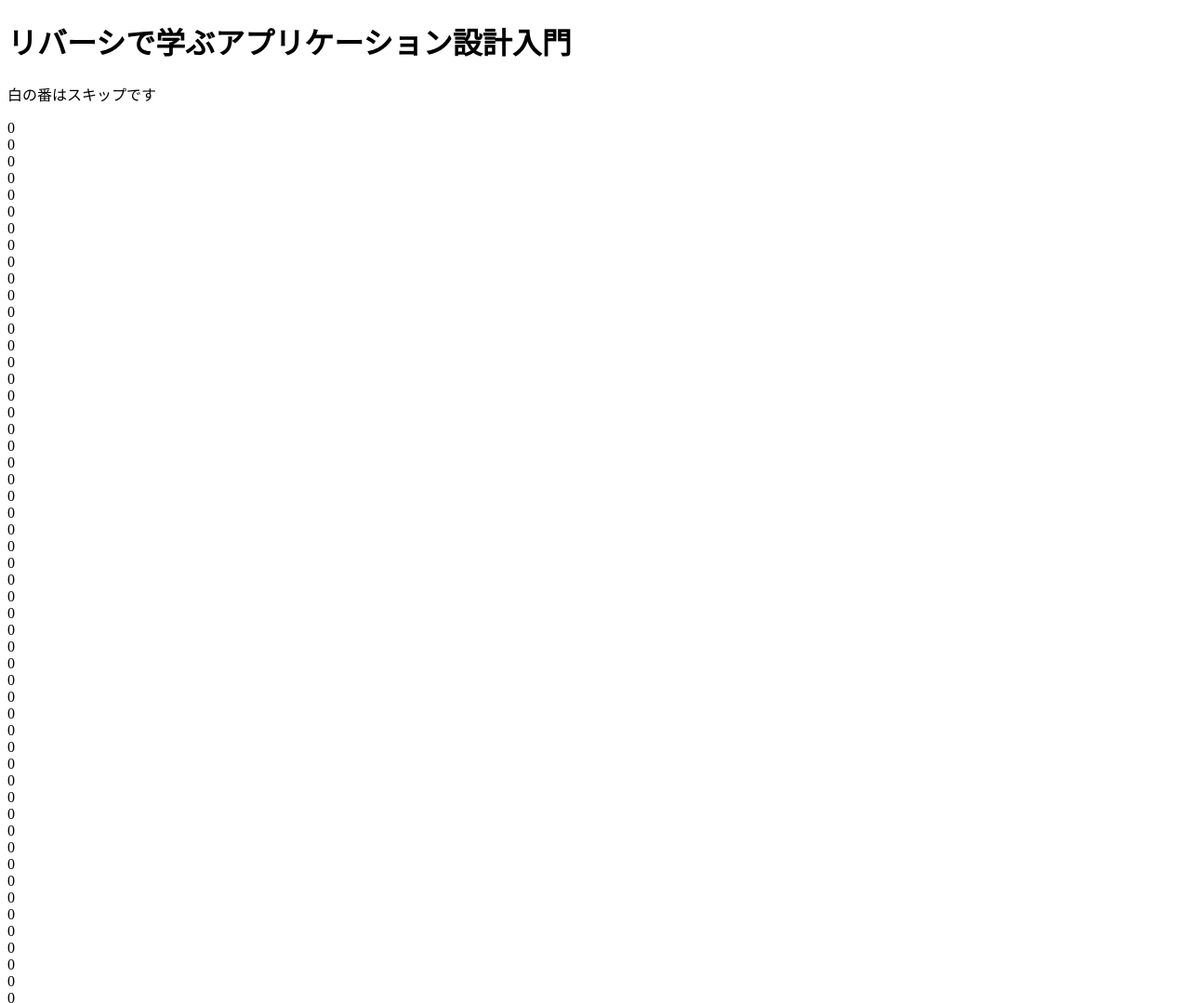
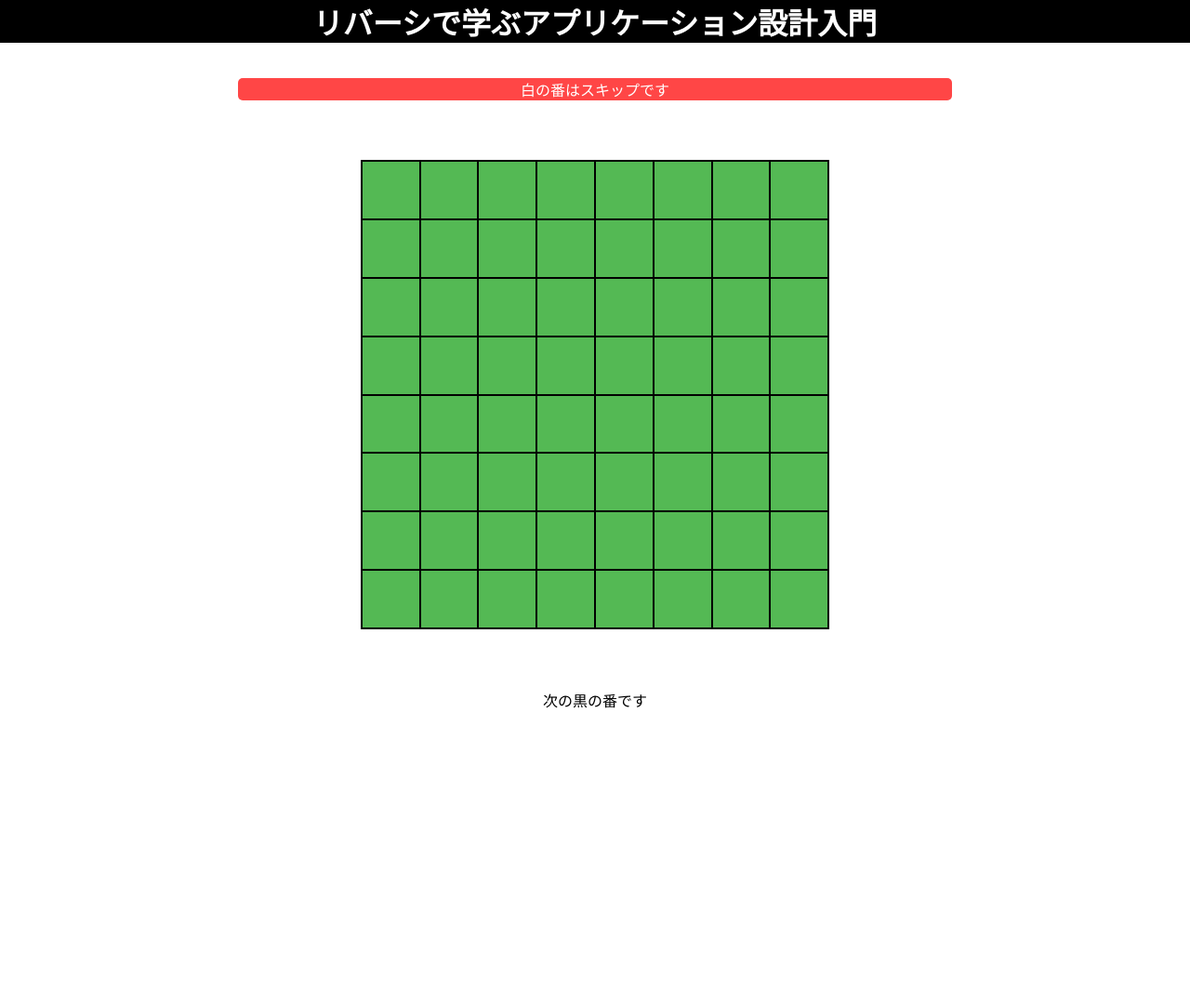
Before and after one commit to TTinoueTT/practice-reversi-app, a website: page static/index.html in a window 1280 px wide. Shown: the top 1079 px of the page at 93% size. After the commit the page ends 800 px from the top, so only its background shows below. Drawn offline with Linux system fonts and the light colour scheme.

Commit message:
feat(section8): 対戦画面の CSS の実装

```diff
--- a/static/index.html
+++ b/static/index.html
@@ -3,87 +3,89 @@
     <head>
         <meta charset="UTF-8" />
         <meta name="viewport" content="width=device-width, initial-scale=1.0" />
-        <title>リバーシ</title>
+        <link rel="stylesheet" href="style.css" />
+        <link rel="icon" href="favicon.ico" />
+        <title>Reversi</title>
     </head>
     <body>
         <header>
             <h1>リバーシで学ぶアプリケーション設計入門</h1>
         </header>
         <main>
-            <p>白の番はスキップです</p>
-            <div>
+            <p class="alert-text">白の番はスキップです</p>
+            <div id="board" class="board">
                 <!-- 8 マス -->
-                <div>0</div>
-                <div>0</div>
-                <div>0</div>
-                <div>0</div>
-                <div>0</div>
-                <div>0</div>
-                <div>0</div>
-                <div>0</div>
+                <div class="square"></div>
+                <div class="square"></div>
+                <div class="square"></div>
+                <div class="square"></div>
+                <div class="square"></div>
+                <div class="square"></div>
+                <div class="square"></div>
+                <div class="square"></div>
                 <!-- 8 マス -->
-                <div>0</div>
-                <div>0</div>
-                <div>0</div>
-                <div>0</div>
-                <div>0</div>
-                <div>0</div>
-                <div>0</div>
-                <div>0</div>
+                <div class="square"></div>
+                <div class="square"></div>
+                <div class="square"></div>
+                <div class="square"></div>
+                <div class="square"></div>
+                <div class="square"></div>
+                <div class="square"></div>
+                <div class="square"></div>
                 <!-- 8 マス -->
-                <div>0</div>
-                <div>0</div>
-                <div>0</div>
-                <div>0</div>
-                <div>0</div>
-                <div>0</div>
-                <div>0</div>
-                <div>0</div>
+                <div class="square"></div>
+                <div class="square"></div>
+                <div class="square"></div>
+                <div class="square"></div>
+                <div class="square"></div>
+                <div class="square"></div>
+                <div class="square"></div>
+                <div class="square"></div>
                 <!-- 8 マス -->
-                <div>0</div>
-                <div>0</div>
-                <div>0</div>
-                <div>0</div>
-                <div>0</div>
-                <div>0</div>
-                <div>0</div>
-                <div>0</div>
+                <div class="square"></div>
+                <div class="square"></div>
+                <div class="square"></div>
+                <div class="square"></div>
+                <div class="square"></div>
+                <div class="square"></div>
+                <div class="square"></div>
+                <div class="square"></div>
                 <!-- 8 マス -->
-                <div>0</div>
-                <div>0</div>
-                <div>0</div>
-                <div>0</div>
-                <div>0</div>
-                <div>0</div>
-                <div>0</div>
-                <div>0</div>
+                <div class="square"></div>
+                <div class="square"></div>
+                <div class="square"></div>
+                <div class="square"></div>
+                <div class="square"></div>
+                <div class="square"></div>
+                <div class="square"></div>
+                <div class="square"></div>
                 <!-- 8 マス -->
-                <div>0</div>
-                <div>0</div>
-                <div>0</div>
-                <div>0</div>
-                <div>0</div>
-                <div>0</div>
-                <div>0</div>
-                <div>0</div>
+                <div class="square"></div>
+                <div class="square"></div>
+                <div class="square"></div>
+                <div class="square"></div>
+                <div class="square"></div>
+                <div class="square"></div>
+                <div class="square"></div>
+                <div class="square"></div>
                 <!-- 8 マス -->
-                <div>0</div>
-                <div>0</div>
-                <div>0</div>
-                <div>0</div>
-                <div>0</div>
-                <div>0</div>
-                <div>0</div>
-                <div>0</div>
+                <div class="square"></div>
+                <div class="square"></div>
+                <div class="square"></div>
+                <div class="square"></div>
+                <div class="square"></div>
+                <div class="square"></div>
+                <div class="square"></div>
+                <div class="square"></div>
                 <!-- 8 マス -->
-                <div>0</div>
-                <div>0</div>
-                <div>0</div>
-                <div>0</div>
-                <div>0</div>
-                <div>0</div>
-                <div>0</div>
-                <div>0</div>
+                <div class="square"></div>
+                <div class="square"></div>
+                <div class="square"></div>
+                <div class="square"></div>
+                <div class="square"></div>
+                <div class="square"></div>
+                <div class="square"></div>
+                <div class="square"></div>
             </div>
             <p>次の黒の番です</p>
         </main>
--- /dev/null
+++ b/static/style.css
@@ -0,0 +1,55 @@
+* {
+    margin: 0;
+    padding: 0;
+}
+
+body {
+    text-align: center;
+}
+
+
+
+header {
+    background-color: black;
+    color: white;
+}
+
+.alert-text {
+    width: 60%;
+    color: #fff;
+    background-color: rgb(255, 70, 70);
+    border-radius: 5px;
+    margin: 3% auto;
+}
+
+.board {
+    display: grid;
+    grid-template-rows: repeat(8, 1fr);
+    grid-template-columns: repeat(8, 1fr);
+    gap: 2px;
+    background-color: black;
+    width: fit-content;
+    border: 2px solid;
+    margin: 5% auto;
+}
+
+.board > div {
+    display: flex;
+    align-items: center;
+    justify-content: center;
+    width: 3.8rem;
+    aspect-ratio: 1;
+    background-color: #54b954;
+}
+
+.board > div::before {
+    content: '';
+    display: block;
+    width: 95%;
+    aspect-ratio: 1;
+    border-radius: 50%;
+    background-color: none;
+    background-color: var(--bg-color);
+    /* background-color: black; */
+
+}
```
Also changed, not shown: static/favicon.ico (added).
